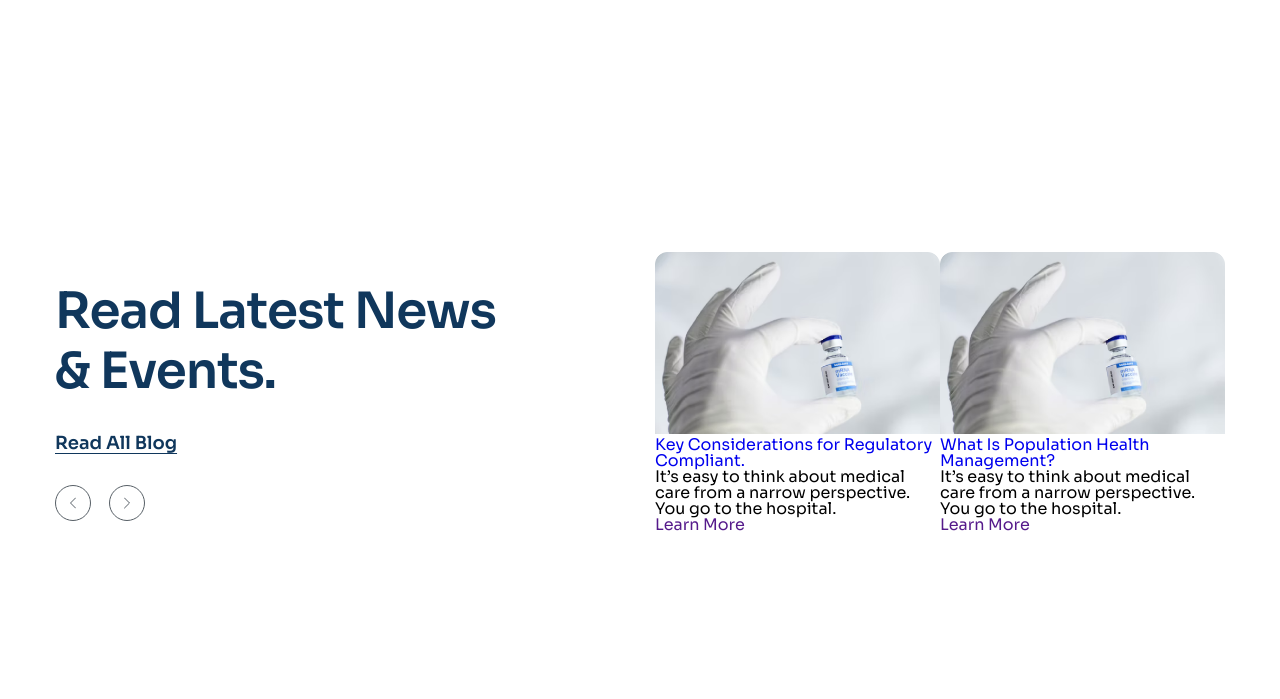
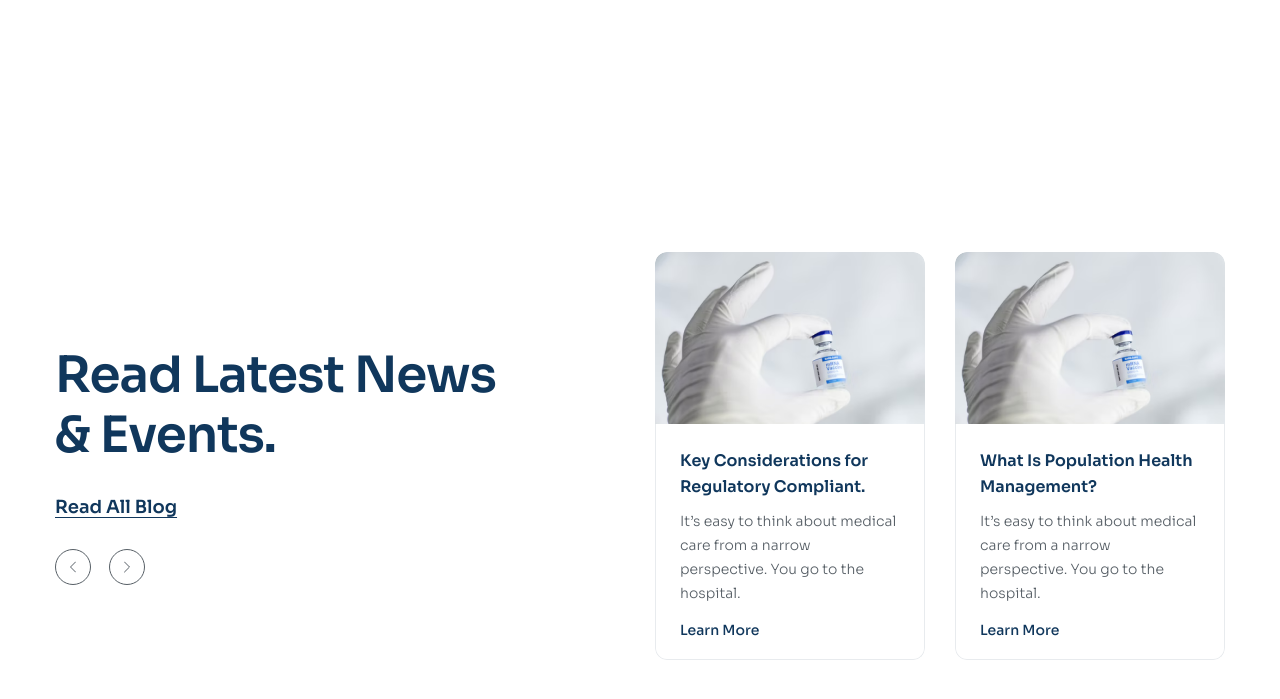
Before and after one commit to ducvuh/html-css-03, a plain HTML site: page index.html in a window 1280 px wide. Shown: the part 4967-5666 px from the top of the page. Before the commit the page ends 5585 px from the top, so only its background shows below. Drawn offline with Linux system fonts and the light colour scheme.

Commit message:
Làm phần news #2

```diff
--- a/assets/css/styles.css
+++ b/assets/css/styles.css
@@ -598,12 +598,62 @@ a {
 .news__list {
   display: flex;
   max-width: 570px;
+  column-gap: 30px;
+
 }
 
 .news-item {
   flex: 1;
+  border-radius: 12px;
+  overflow: hidden;
+  transition: .25s;
+}
+
+.news-item:hover {
+  box-shadow: 0px 18px 50px 0px rgba(0, 0, 0, 0.05);
+  transform: translateY(-10px);
+}
+
+.news-item:hover .news-item__body {
+  border-color: #fff;
 }
 
 .news-item__thumb {
+  display: block;
+  height: 172px;
   width: 100%;
+  object-fit: cover;
 }
+
+.news-item__body {
+  padding: 24px 24px 16px;
+  background: #FFF;
+  border: 1px solid #E8EBEE;
+  border-top: none;
+  border-radius: 0 0 12px 12px;
+  transition: .25s;
+}
+
+.news-item__heading {
+  color: #10375C;
+  font-size: 1.6rem;
+  font-weight: 600;
+  line-height: 1.62;
+}
+
+.news-item__desc {
+  margin-top: 10px;
+  color: #575F66;
+  font-size: 1.4rem;
+  font-weight: 300;
+  line-height: 1.71;
+}
+
+.news-item__more {
+  display: inline-block;
+  margin-top: 12px;
+  color: #10375C;
+  font-size: 1.4rem;
+  font-weight: 500;
+  line-height: 1.8;
+}
```
